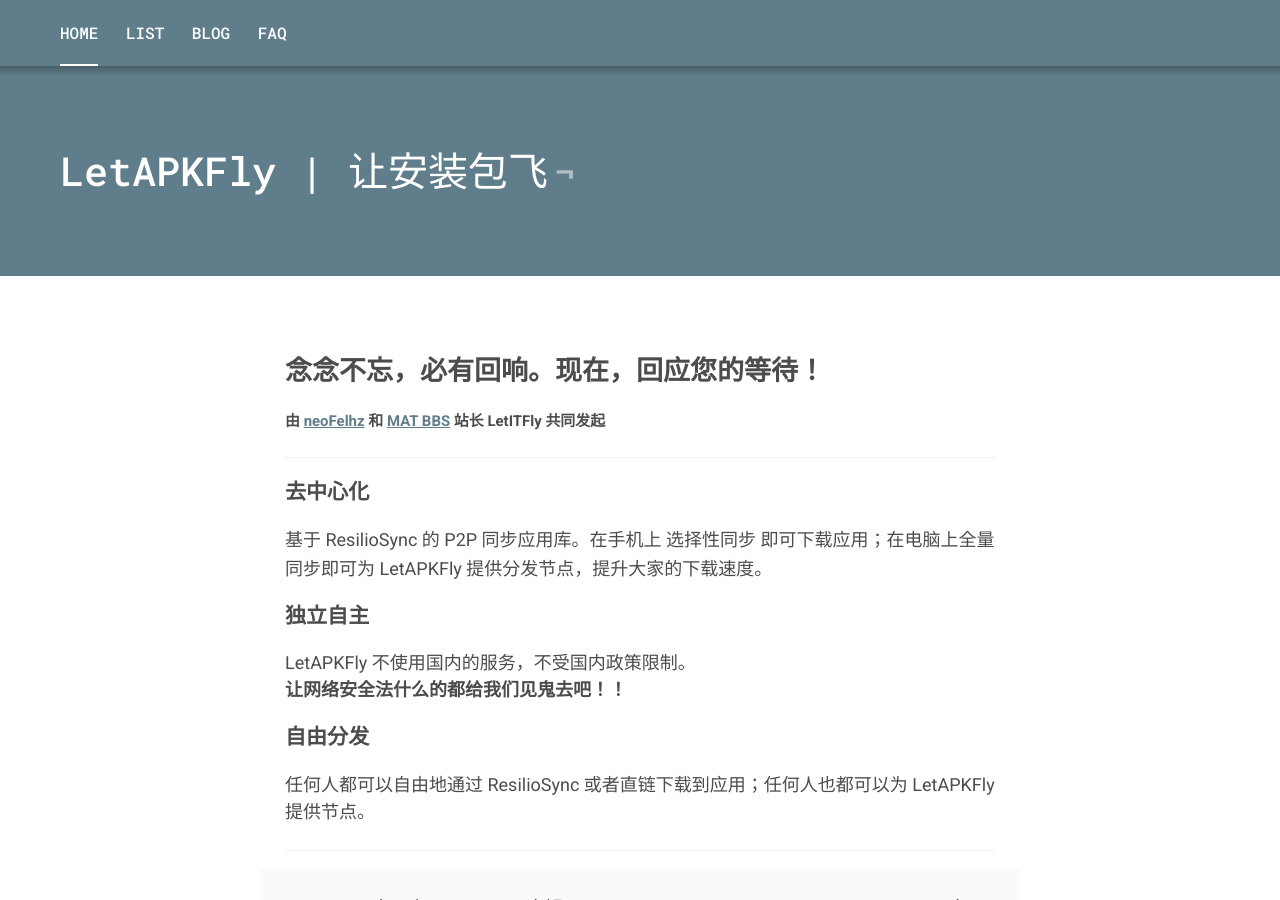
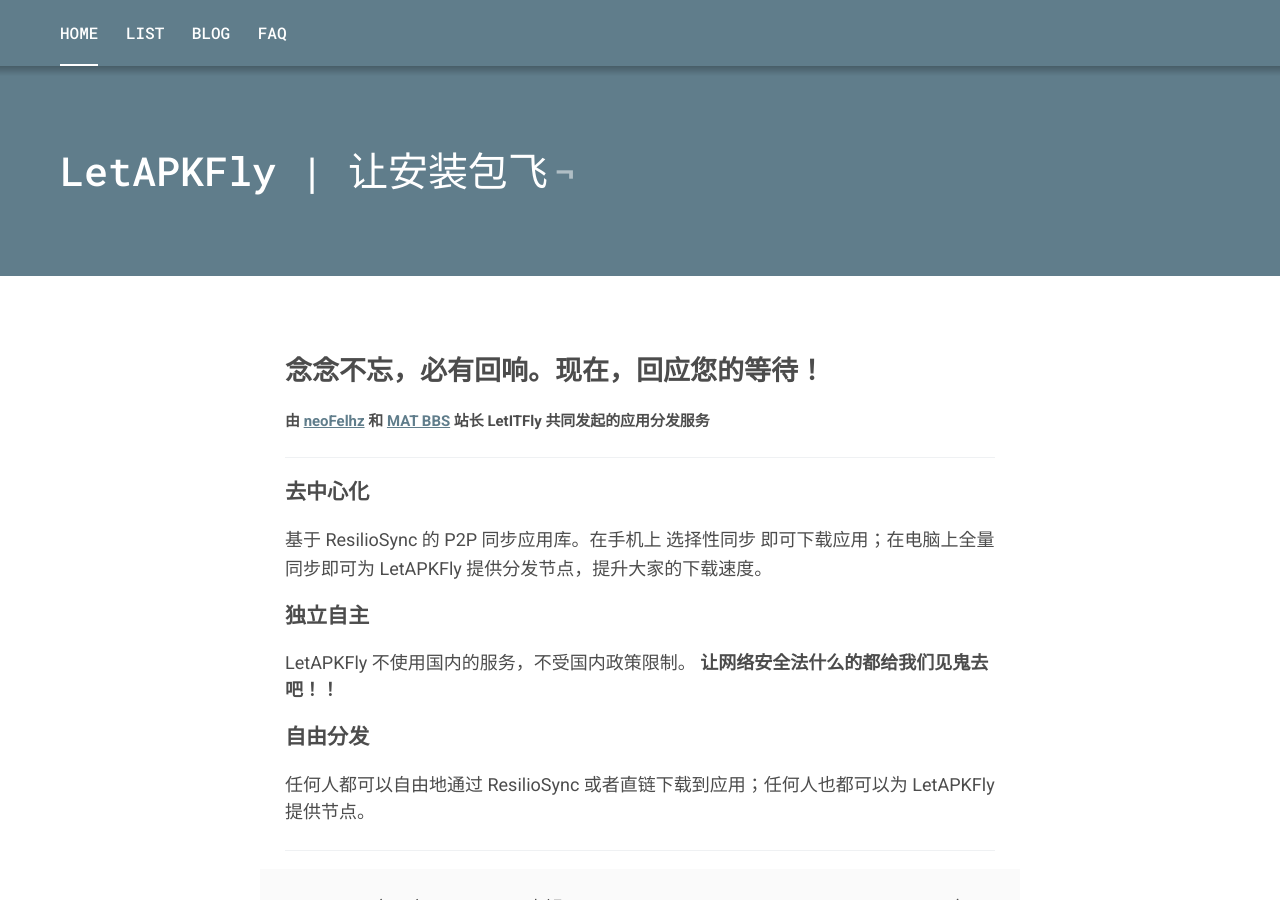
Before and after one commit to neoFelhz/LetAPKFly, a Jekyll site: the page built from index.md, in a window 1280 px wide and 900 px high. Built offline with Jekyll 4.4.1, drawn with Linux system fonts in a browser that asks for light colours.

```diff
--- a/index.md
+++ b/index.md
@@ -3,9 +3,9 @@ layout: page
 title: LetAPKFly | 让安装包飞
 ---
 
-## 念念不忘，必有回响。现在，回应您的等待！
+# 念念不忘，必有回响。现在，回应您的等待！
 
-##### 由 [neoFelhz](https://blog.nfz.moe) 和 [MAT BBS](https://mat.letitfly.me) 站长 LetITFly 共同发起
+##### 由 [neoFelhz](https://blog.nfz.moe) 和 [MAT BBS](https://mat.letitfly.me) 站长 LetITFly 共同发起的应用分发服务
 
 ------
 
```
Also changed, not shown: _pages/list.md (+4 -0 lines).
